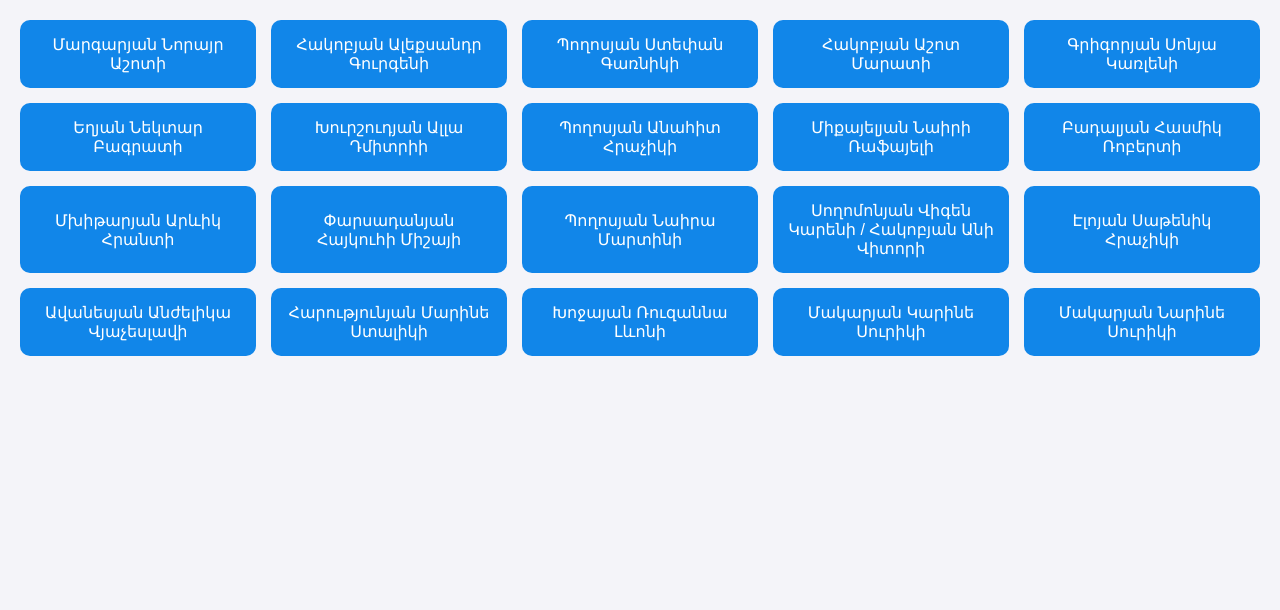
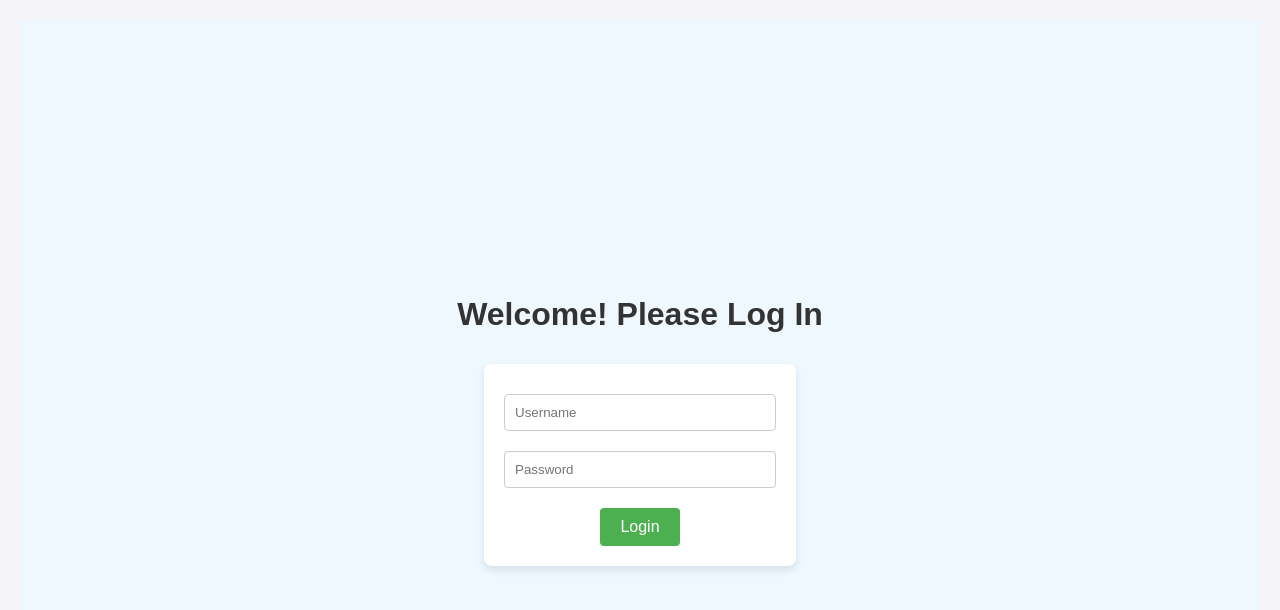
Before and after one commit to Hayk-Hambardzumyan3/doctors-appointment.github.io, a plain HTML site: page index.html in a window 1280 px wide. Drawn offline with Linux system fonts and the light colour scheme.

Commit message:
Add files via upload

```diff
--- /dev/null
+++ b/app2.js
@@ -0,0 +1,197 @@
+// Optimized Version: Modular and Scalable Approach (With Persistent Authentication and Logout)
+import { users } from './users.js';
+
+// Optimized Version: Modular and Scalable Approach (Using Event Listeners)
+const buttonLinks = [
+    { name: 'Մարգարյան Նորայր Աշոտի', url: 'https://calendar.app.google/Ham4M5iy6qRDVbDZ8' },
+    { name: 'Հակոբյան Ալեքսանդր Գուրգենի', url: 'https://calendar.app.google/T7cYu9u9QziZbWyN8' },
+    { name: 'Պողոսյան Ստեփան Գառնիկի', url: 'https://calendar.app.google/LniqkgkCNdk3h3Na7' },
+    { name: 'Հակոբյան Աշոտ Մարատի', url: 'https://calendar.app.google/hv3KbHREKa8DsfZx6' },
+    { name: 'Գրիգորյան Սոնյա Կառլենի', url: 'https://calendar.google.com/calendar/u/0/appointments/schedules/AcZssZ3gLgTekt8kQe4mxDEhTxkTm9YH0aNLcmV9vUnaq1gRcjOBIIiN1VrZALEanII8ke5CGo_9qQky' },
+    { name: 'Եղյան Նեկտար Բագրատի', url: 'https://calendar.app.google/6tvevypbTzxPvBHJ8' },
+    { name: 'Խուրշուդյան Ալլա Դմիտրիի', url: 'https://calendar.app.google/GvLScEQyxMjYjgDRA' },
+    { name: 'Պողոսյան Անահիտ Հրաչիկի', url: 'https://calendar.app.google/d5vfRrc38TrFfABj8' },
+    { name: 'Միքայելյան Նաիրի Ռաֆայելի', url: 'https://calendar.app.google/WNinrzi8kAZ3RGcG6' },
+    { name: 'Բադալյան Հասմիկ Ռոբերտի', url: 'https://calendar.app.google/4TyprM8Bw1d5Wbqq9'},
+    { name: 'Մխիթարյան Արևիկ Հրանտի', url: 'https://calendar.app.google/WVuK8QDryTngdP4V9'},
+    { name: 'Փարսադանյան Հայկուհի Միշայի', url: 'https://calendar.app.google/4S3x1f9ZR3Ru4yYFA'},
+    { name: 'Պողոսյան Նաիրա Մարտինի', url: 'https://calendar.app.google/CmvTgWcr97z5nTgDA'},
+    { name: 'Սողոմոնյան Վիգեն Կարենի / Հակոբյան Անի Վիտորի', url: 'https://calendar.app.google/Ybkp1kJZh51TCRHw8'},
+    { name: 'Էլոյան Սաթենիկ Հրաչիկի', url: 'https://calendar.app.google/SciRsbtwTopDZst9A'},
+    { name: 'Ավանեսյան Անժելիկա Վյաչեսլավի', url: 'https://calendar.app.google/JvaLpQrTa3ePFjGo6'},
+    { name: 'Հարությունյան Մարինե Ստալիկի',url: 'https://calendar.app.google/aQ4spZ69XZAW2ERE7'},
+    { name: 'Խոջայան Ռուզաննա Լևոնի', url: 'https://calendar.app.google/ir4i9vb6zfhxYfDp9'},
+    { name: 'Մակարյան Կարինե Սուրիկի', url: 'https://calendar.app.google/j7xBvWabRdnmLwwMA'},
+    { name: 'Մակարյան Նարինե Սուրիկի', url: 'https://calendar.app.google/2gWCsY51wPdiDszn7'},
+    { name: 'Դարբինյան Գոհար Էդուարդի', url: 'https://calendar.app.google/EGizMvfU6QYSSCqp7'},
+    { name: 'Մարտիրոյան Հռիփսիմե Ալեքսանդրի', url: 'https://calendar.app.google/deN3pDHzZnFeLB41A'},
+    { name: 'Զոհրաբյան Կարմեն Արամի', url: 'https://calendar.app.google/tC5CBm5p3WUGzENb8'},
+    { name: 'Գևորգյան Լուսինե Ղուկասի', url: 'https://calendar.app.google/Ya3uHM9py2uiL21R6'},
+    { name: 'Մինասյան Արեգ Արթուրի', url: 'https://calendar.app.google/RfoMvJvJimf1sL2B8'},
+    { name: 'Չոփուրյան Նարեկ Վասիլի', url: 'https://calendar.app.google/oiBLdrtjmckEeRqu5'},
+    { name: 'Ավետիսյան Ավետիս Ենոքի', url: 'https://calendar.app.google/qmsKousqfNKCSCFz6'},
+
+    // Add more objects here (total 30, each with a unique name and URL)
+];
+
+// Function to display login form
+function displayLoginForm() {
+    const loginContainer = document.createElement('div');
+    loginContainer.style.display = 'flex';
+    loginContainer.style.flexDirection = 'column';
+    loginContainer.style.alignItems = 'center';
+    loginContainer.style.justifyContent = 'center';
+    loginContainer.style.height = '100vh';
+    loginContainer.style.backgroundColor = '#f0f8ff';
+    loginContainer.style.fontFamily = 'Arial, sans-serif';
+
+    const title = document.createElement('h1');
+    title.textContent = 'Welcome! Please Log In';
+    title.style.color = '#333';
+
+    const loginForm = document.createElement('form');
+    loginForm.style.display = 'flex';
+    loginForm.style.flexDirection = 'column';
+    loginForm.style.alignItems = 'center';
+    loginForm.style.backgroundColor = '#ffffff';
+    loginForm.style.padding = '20px';
+    loginForm.style.borderRadius = '8px';
+    loginForm.style.boxShadow = '0 4px 8px rgba(0, 0, 0, 0.1)';
+
+    const usernameInput = document.createElement('input');
+    usernameInput.type = 'text';
+    usernameInput.placeholder = 'Username';
+    usernameInput.style.margin = '10px 0';
+    usernameInput.style.padding = '10px';
+    usernameInput.style.width = '250px';
+    usernameInput.style.border = '1px solid #ccc';
+    usernameInput.style.borderRadius = '4px';
+
+    const passwordInput = document.createElement('input');
+    passwordInput.type = 'password';
+    passwordInput.placeholder = 'Password';
+    passwordInput.style.margin = '10px 0';
+    passwordInput.style.padding = '10px';
+    passwordInput.style.width = '250px';
+    passwordInput.style.border = '1px solid #ccc';
+    passwordInput.style.borderRadius = '4px';
+
+    const loginButton = document.createElement('button');
+    loginButton.type = 'submit';
+    loginButton.textContent = 'Login';
+    loginButton.style.marginTop = '10px';
+    loginButton.style.padding = '10px 20px';
+    loginButton.style.backgroundColor = '#4CAF50';
+    loginButton.style.color = '#fff';
+    loginButton.style.border = 'none';
+    loginButton.style.borderRadius = '4px';
+    loginButton.style.cursor = 'pointer';
+
+    loginButton.addEventListener('mouseover', () => {
+        loginButton.style.backgroundColor = '#45a049';
+    });
+    loginButton.addEventListener('mouseout', () => {
+        loginButton.style.backgroundColor = '#4CAF50';
+    });
+
+    const message = document.createElement('p');
+    message.style.color = 'red';
+    message.style.display = 'none';
+    message.style.marginTop = '10px';
+
+    loginForm.appendChild(usernameInput);
+    loginForm.appendChild(passwordInput);
+    loginForm.appendChild(loginButton);
+    loginContainer.appendChild(title);
+    loginContainer.appendChild(loginForm);
+    loginContainer.appendChild(message);
+
+    document.body.appendChild(loginContainer);
+
+    loginForm.addEventListener('submit', (e) => {
+        e.preventDefault();
+
+        const username = usernameInput.value;
+        const password = passwordInput.value;
+
+        const isValidUser = users.some(user => user.username === username && user.password === password);
+
+        if (isValidUser) {
+            localStorage.setItem('isLoggedIn', 'true');
+            document.body.innerHTML = ''; // Clear login form
+            document.body.appendChild(createButtonGrid(buttonLinks));
+        } else {
+            message.textContent = 'Invalid username or password';
+            message.style.display = 'block';
+        }
+    });
+}
+
+// Function to create buttons dynamically
+function createButtonGrid(links) {
+    const container = document.createElement('div');
+    container.style.display = 'grid';
+    container.style.gridTemplateColumns = 'repeat(5, 1fr)';
+    container.style.gap = '10px';
+    container.style.padding = '20px';
+
+    const logoutButton = document.createElement('button');
+    logoutButton.textContent = 'Logout';
+    logoutButton.style.position = 'absolute';
+    logoutButton.style.bottom = '15px';
+    logoutButton.style.right = '15px';
+    logoutButton.style.padding = '15px';
+    logoutButton.style.cursor = 'pointer';
+    logoutButton.style.backgroundColor = '#f44336';
+    logoutButton.style.color = '#fff';
+    logoutButton.style.border = 'none';
+    logoutButton.style.borderRadius = '4px';
+
+    logoutButton.addEventListener('mouseover', () => {
+        logoutButton.style.backgroundColor = '#d32f2f';
+    });
+    logoutButton.addEventListener('mouseout', () => {
+        logoutButton.style.backgroundColor = '#f44336';
+    });
+
+    logoutButton.addEventListener('click', () => {
+        localStorage.removeItem('isLoggedIn');
+        document.body.innerHTML = ''; // Clear current content
+        displayLoginForm();
+    });
+
+    document.body.appendChild(logoutButton);
+
+    links.forEach(({ name, url }) => {
+        const button = document.createElement('button');
+        button.textContent = name;
+        button.style.padding = '10px';
+        button.style.cursor = 'pointer';
+        button.style.backgroundColor = '#007BFF';
+        button.style.color = '#fff';
+        button.style.border = 'none';
+        button.style.borderRadius = '4px';
+
+        button.addEventListener('mouseover', () => {
+            button.style.backgroundColor = '#0056b3';
+        });
+        button.addEventListener('mouseout', () => {
+            button.style.backgroundColor = '#007BFF';
+        });
+
+        button.addEventListener('click', () => {
+            window.open(url, '_blank');
+        });
+
+        container.appendChild(button);
+    });
+
+    return container;
+}
+
+// Check login status on page load
+if (localStorage.getItem('isLoggedIn') === 'true') {
+    document.body.appendChild(createButtonGrid(buttonLinks));
+} else {
+    displayLoginForm();
+}
--- a/index.html
+++ b/index.html
@@ -9,6 +9,6 @@
 
 </head>
 <body>
-    <script src="app.js"></script>
+    <script type="module" src="app2.js"></script>
 </body>
 </html>
--- /dev/null
+++ b/users.js
@@ -0,0 +1,6 @@
+export const users = [
+    { username: 'reception', password: 'Dmc1234' },
+    { username: 'user1', password: 'pass1' },
+    { username: 'user2', password: 'pass2' }
+    // Add more username-password pairs here
+];
```
